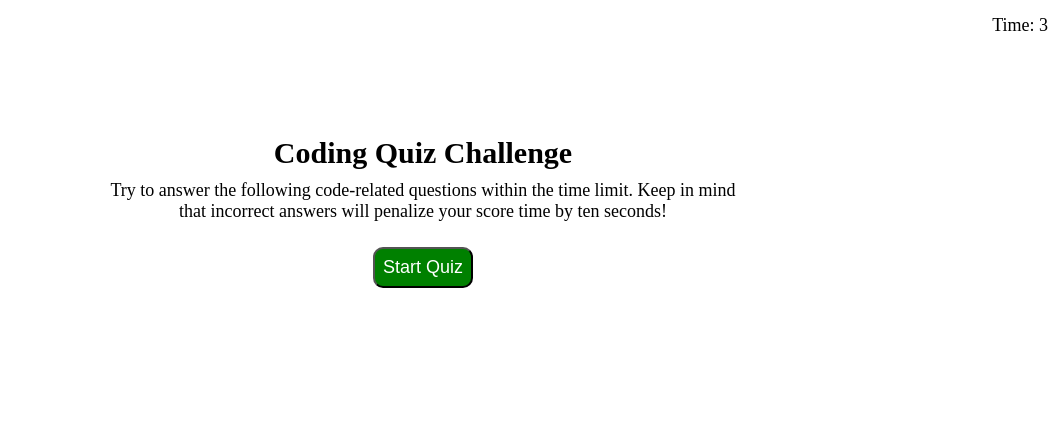
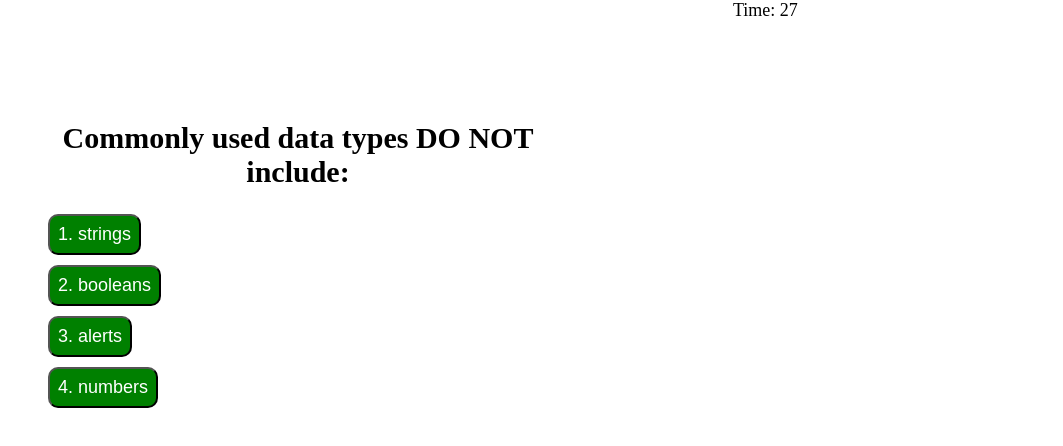
Before and after one commit to meghansimmons/code-quiz, a plain HTML site: page index.html in a window 1280 px wide. Both pictures are taken after a click on the button "Start Quiz". Shown: the whole page, without its empty margins (217-1280 px from the left). Drawn offline with Linux system fonts and the light colour scheme.

Commit message:
quiz cards working

```diff
--- a/assets/css/style.css
+++ b/assets/css/style.css
@@ -12,17 +12,20 @@ body {
 
 h1 {
   text-align: center;
+  width: 500px;
   font-size: 30px;
   margin-top: 100px;
+  margin-bottom: 25px;
 }
 
 p {
+  display: inline-block;
   font-size: 18px;
 }
 
 button {
   padding: 8px;
-  margin: 25px;
+  margin: 10px 0px 10px 0px;
   cursor: pointer;
   font-size: 18px;
   background-color: green;
@@ -30,17 +33,52 @@ button {
   border-radius: 10px;
 }
 
+
+
 /* Class Selectors */
-.container {
+.start-screen {
   display: block;
   margin: auto;
   text-align: center;
   width: 50vw;
-  padding-top: 10px;
+}
+
+.start-button {
+  display: block;
+  margin-top: 50px;
+  width: 500px;
 }
 
 .time {
-  text-align: end;
-  margin: 15px 15px 0px 0px;
+  margin-left: 950px;
+}
+
+.btndiv {
+  margin: auto;
+  width: 50%;
+}
+
+.btn {
+  color: white;
+  /* margin: 5px; */
+  display: block;
+  /* align-content: center; */
+  /* justify-content: center; */
+}
+
+.card {
+  display:block;
+  position: relative;
+}
+
+.quiz-container {
+  display: block;
+  width: 750px;
+  margin: auto;
+  /* text-align: left; */
+  /* justify-content: center; */
+  /* align-content: end; */
+  /* position: relative; */
+  /* background-color: darkgray; */
 }
 /* ID Selectors */
--- a/assets/js/script.js
+++ b/assets/js/script.js
@@ -1,19 +1,138 @@
+var startScreenEl = document.querySelector(".start-screen");
 var startButtonEl = document.querySelector(".start-button");
 var timeEl = document.querySelector(".time");
+var quizContainerEl = document.querySelector(".quiz-container");
+
+var count=0;
+var secondsLeft = 29;
+var answerArray = [];
 
 
+var arrayQA = [
+  {
+    question: "Commonly used data types DO NOT include:",
+    option1: "strings",
+    option2: "booleans",
+    option3: "alerts",
+    option4: "numbers",
+    answer: 3
+  },
+  {
+    question: "The condition in an if / else statement is enclosed within ______.",
+    option1: "quotes",
+    option2: "curly brackets",
+    option3: "parentheses",
+    option4: "square brackets",
+    answer: 3
+  },
+  {
+    question: "Arrays in JavaScript can be used to store ______.",
+    option1: "numbers and strings",
+    option2: "other arrays",
+    option3: "booleans",
+    option4: "all of the above",
+    answer: 4
+  },
+  {
+    question: "String values must be enclosed within ______ when being assigned to variables.",
+    option1: "commas",
+    option2: "curly brackets",
+    option3: "quotes",
+    option4: "parentheses",
+    answer: 3
+  },
+  {
+    question: "A very useful tool used during development and debugging for printing content to the debugger is:",
+    option1: "JavaScript",
+    option2: "terminal/bash",
+    option3: "for loops",
+    option4: "console log",
+    answer: 4
+  }
+];
 
-startButtonEl.addEventListener("click", setTime);
+
+// when user clicks on start quiz button start inital function and hide start screen
+startButtonEl.addEventListener("click", function(){
+  startScreenEl.style.display = "none";
+  initial();
+});
+
+// start timer and quiz creator functions
+function initial(){
+  setTime();
+  createQuizQA();
+}
+
 
 function setTime() {
-  var secondsLeft = 5;
   var timerInterval = setInterval(function() {
     secondsLeft--;
-    timeEl.textContent = "Time: " + secondsLeft;
+    timeEl.textContent = ("Time: " + secondsLeft);
 
     if(secondsLeft === 0) {
       clearInterval(timerInterval);
-      timeEl.textContent = "Time's Up!";
+      timeEl.textContent = ("Time's Up!");
+
     }
   }, 1000);
+};
+
+function createQuizQA(){
+  var questionEl = document.createElement("h1");
+  var btn1El = document.createElement('button');
+  var btn2El = document.createElement('button');
+  var btn3El = document.createElement('button');
+  var btn4El = document.createElement('button');
+
+  btn1El.classList = ("btn");
+  btn2El.classList = ("btn");
+  btn3El.classList = ("btn");
+  btn4El.classList = ("btn");
+
+  btn1El.setAttribute('id', "1");
+  btn2El.setAttribute('id', "2");
+  btn3El.setAttribute('id', "3");
+  btn4El.setAttribute('id', "4");
+
+  questionEl.textContent = arrayQA[count].question;  //write question to page
+  quizContainerEl.appendChild(questionEl);
+
+  btn1El.textContent = "1. " + arrayQA[count].option1;    //create options
+  btn2El.textContent = "2. " + arrayQA[count].option2;
+  btn3El.textContent = "3. " + arrayQA[count].option3;
+  btn4El.textContent = "4. " + arrayQA[count].option4;
+
+  quizContainerEl.appendChild(btn1El);
+  quizContainerEl.appendChild(btn2El);
+  quizContainerEl.appendChild(btn3El);
+  quizContainerEl.appendChild(btn4El);
 }
+
+quizContainerEl.addEventListener("click", function(event){
+  event.preventDefault();
+  count++;
+  answerArray.push(event.target.id);
+
+  if (count<arrayQA.length) {
+    quizContainerEl.innerHTML = '';
+    createQuizQA();
+  } else {
+    console.log("no more questions");
+    quizContainerEl.innerHTML = "";
+    checkAnswers();
+    return;
+  };
+
+});
+
+
+function checkAnswers(){
+  for (var i = 0; i < answerArray.length; i++) {
+    if(answerArray[i] == arrayQA[i].answer){
+      console.log("Correct");
+    } else{
+      console.log("Wrong");
+    }
+  }
+};
--- a/index.html
+++ b/index.html
@@ -8,16 +8,21 @@
     <title>Code Quiz</title>
   </head>
 
+  <body>
+    <div class="start-screen">
+      <h1>Coding Quiz Challenge</h1>
+      <p>Try to answer the following code-related questions within the time limit. Keep in mind that incorrect answers will penalize your score time by ten seconds!</p>
+      <button class="start-button">Start Quiz</button>
+    </div>
 
-  <header>
-    <p class="time"></p>
-  </header>
-  <body>
-    <h1>Coding Quiz Challenge</h1>
-    <section class="container">
-       <p>Try to answer the following code-related questions within the time limit. Keep in mind that incorrect answers will penalize your score time by ten seconds!</p>
-       <button class="start-button">Start Quiz</button>
-    </section>
-    <script src="./assets/js/script.js"></script>
+    <div>
+      <p class="time"></p>
+    </div>
+
+    <div class="quiz-container">
+      <!-- questions and anwers go here -->
+    </div>
+
+   <script src="./assets/js/script.js"></script>
   </body>
 </html>
```
